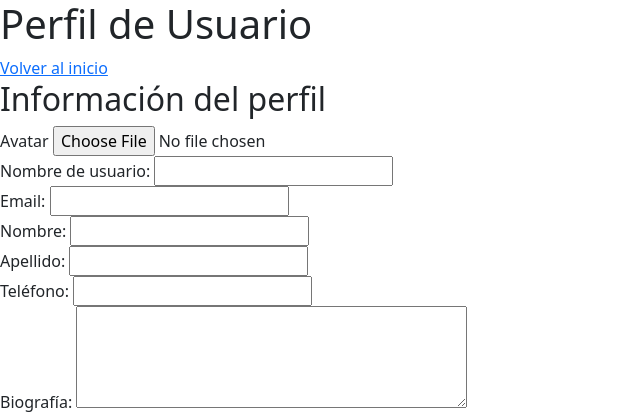
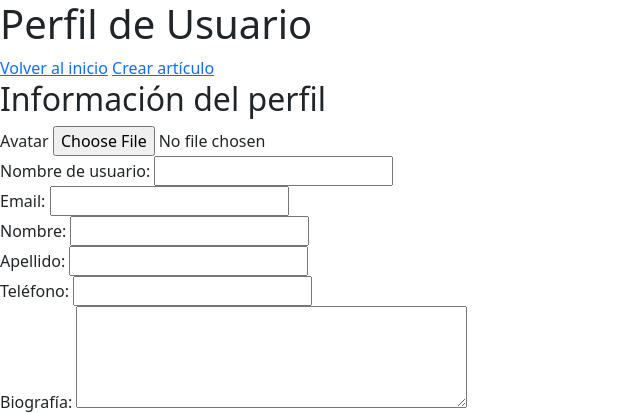
Before and after one commit to JorgeGlzLlamas/CodeNews, a Django app: template apps/users/templates/user_profile.html in a window 1280 px wide. Shown: the top 413 px of the page, without its empty margins (0-640 px from the left). Run offline with Django 5.2, Linux system fonts and the light colour scheme; the template is opened without the code that fills it: values that come from a table or form of the project are taken from there, others are empty.

Commit message:
add: Link to create article in userprofile

```diff
--- a/apps/users/templates/user_profile.html
+++ b/apps/users/templates/user_profile.html
@@ -7,6 +7,7 @@
 {% include 'partials/messages.html'%}
 <div>
     <a href="{% url 'core:home' %}">Volver al inicio</a>
+    <a href="{% url 'articles:article_create' %}">Crear artículo</a>
     {% include 'partials/profile_form.html' with form=profile_form %}
     {% include 'partials/profile_privacy_form.html' with form=privacy_form %}
 </div>
```
